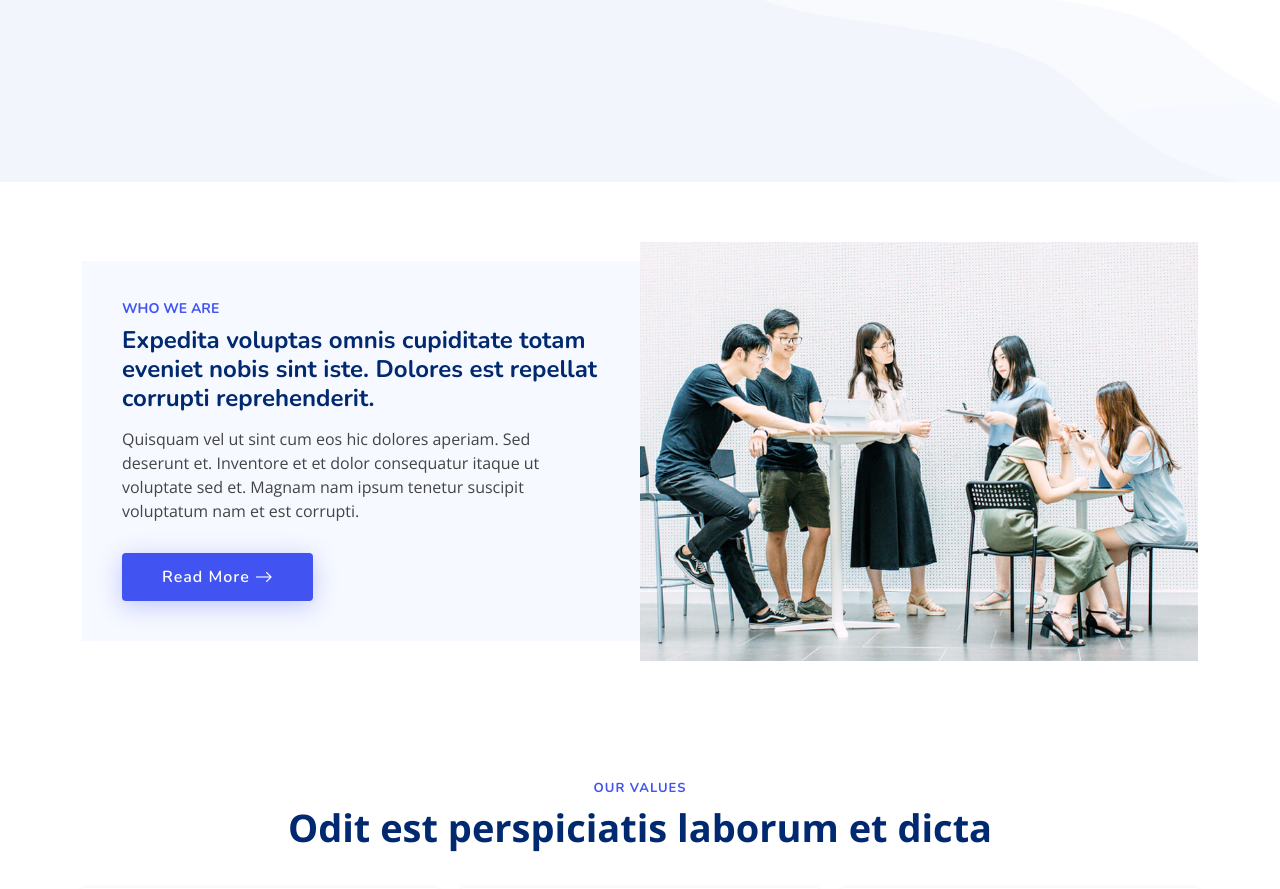
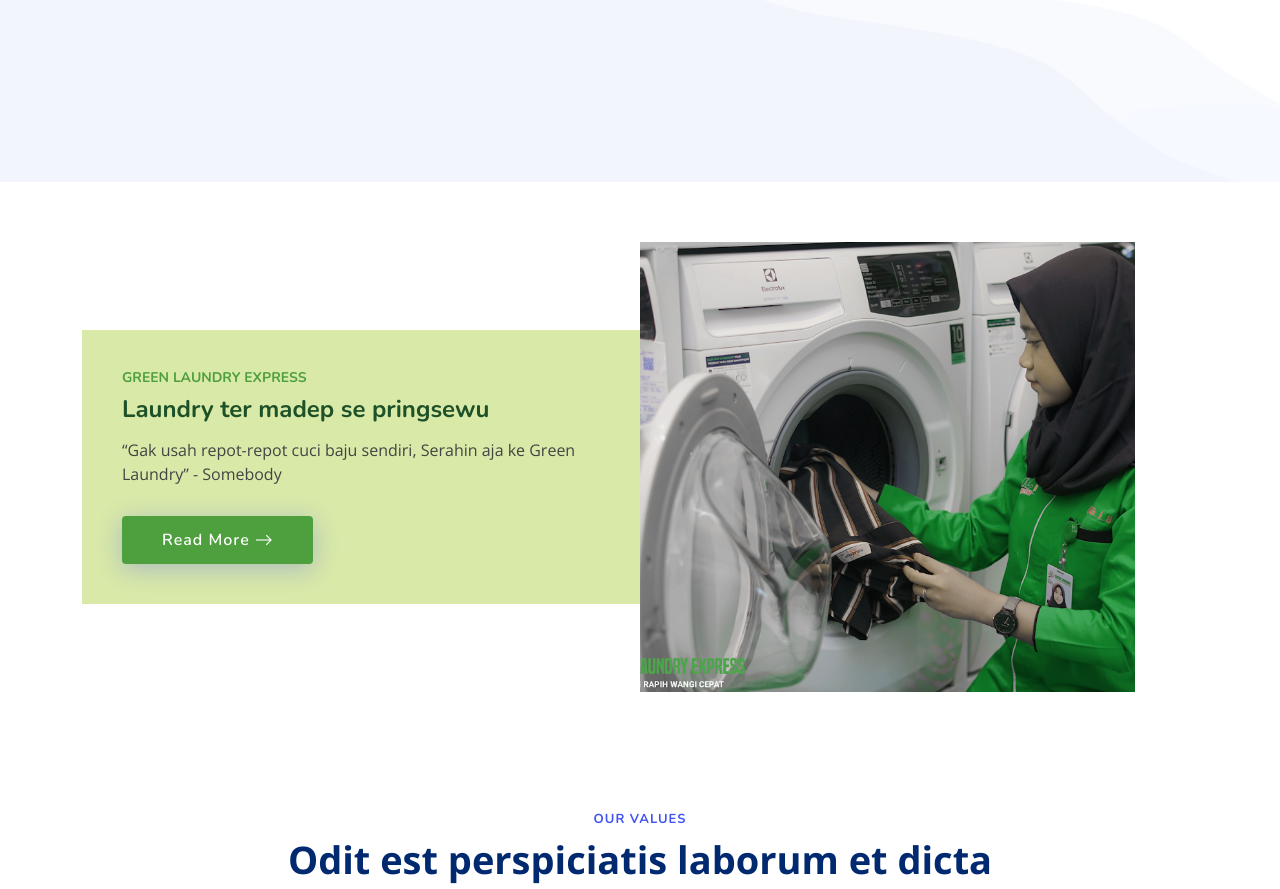
Before and after one commit to ArisIlham/green, a CodeIgniter app: page /green/ in a window 1280 px wide. Shown: the part 618-1507 px from the top of the page. Run offline with CodeIgniter, Linux system fonts and the light colour scheme.

Commit message:
edit service dan about

```diff
--- a/application/controllers/Welcome.php
+++ b/application/controllers/Welcome.php
@@ -2,6 +2,7 @@
 defined('BASEPATH') OR exit('No direct script access allowed');
 
 class Welcome extends CI_Controller {
+
 	public function index()
 	{
 		$this->load->view('header');
--- a/application/views/home.php
+++ b/application/views/home.php
@@ -37,10 +37,10 @@
 
           <div class="col-lg-6 d-flex flex-column justify-content-center" data-aos="fade-up" data-aos-delay="200">
             <div class="content">
-              <h3>Who We Are</h3>
-              <h2>Expedita voluptas omnis cupiditate totam eveniet nobis sint iste. Dolores est repellat corrupti reprehenderit.</h2>
+              <h3>Green Laundry Express</h3>
+              <h2>Laundry ter madep se pringsewu</h2>
               <p>
-                Quisquam vel ut sint cum eos hic dolores aperiam. Sed deserunt et. Inventore et et dolor consequatur itaque ut voluptate sed et. Magnam nam ipsum tenetur suscipit voluptatum nam et est corrupti.
+              “Gak usah repot-repot cuci baju sendiri, Serahin aja ke Green Laundry” - Somebody
               </p>
               <div class="text-center text-lg-start">
                 <a href="#" class="btn-read-more d-inline-flex align-items-center justify-content-center align-self-center">
@@ -52,7 +52,7 @@
           </div>
 
           <div class="col-lg-6 d-flex align-items-center" data-aos="zoom-out" data-aos-delay="200">
-            <img src="<?php echo base_url('/asset/assets/');?>assets/img/about.jpg" class="img-fluid" alt="">
+            <img src="<?php echo base_url('/asset/assets/');?>assets/img/bout.png" class="img-fluid" alt="" style="height:450px">
           </div>
 
         </div>
@@ -371,7 +371,7 @@
 
         <header class="section-header">
           <h2>Services</h2>
-          <p>Veritatis et dolores facere numquam et praesentium</p>
+          <p>Keuntungan Menjadi Member</p>
         </header>
 
         <div class="row gy-4">
@@ -379,8 +379,8 @@
           <div class="col-lg-4 col-md-6" data-aos="fade-up" data-aos-delay="200">
             <div class="service-box blue">
               <i class="ri-discuss-line icon"></i>
-              <h3>Nesciunt Mete</h3>
-              <p>Provident nihil minus qui consequatur non omnis maiores. Eos accusantium minus dolores iure perferendis tempore et consequatur.</p>
+              <h3>FREE ONGKIR </h3>
+              <p>Bebas ongkos antar - jemput selamanya untuk wilayah Kabupaten Pringsewu</p>
               <a href="#" class="read-more"><span>Read More</span> <i class="bi bi-arrow-right"></i></a>
             </div>
           </div>
@@ -388,8 +388,8 @@
           <div class="col-lg-4 col-md-6" data-aos="fade-up" data-aos-delay="300">
             <div class="service-box orange">
               <i class="ri-discuss-line icon"></i>
-              <h3>Eosle Commodi</h3>
-              <p>Ut autem aut autem non a. Sint sint sit facilis nam iusto sint. Libero corrupti neque eum hic non ut nesciunt dolorem.</p>
+              <h3>Promotions</h3>
+              <p>Anda berhak mendapatkan berbagai promo menarik dari Green Laundry Express.</p>
               <a href="#" class="read-more"><span>Read More</span> <i class="bi bi-arrow-right"></i></a>
             </div>
           </div>
@@ -397,39 +397,11 @@
           <div class="col-lg-4 col-md-6" data-aos="fade-up" data-aos-delay="400">
             <div class="service-box green">
               <i class="ri-discuss-line icon"></i>
-              <h3>Ledo Markt</h3>
-              <p>Ut excepturi voluptatem nisi sed. Quidem fuga consequatur. Minus ea aut. Vel qui id voluptas adipisci eos earum corrupti.</p>
+              <h3>Rewards </h3>
+              <p>Anda berhak mengikuti event tahunan Green Laundry Express untuk mendapatkan berbagai hadiah menarik</p>
               <a href="#" class="read-more"><span>Read More</span> <i class="bi bi-arrow-right"></i></a>
             </div>
           </div>
-
-          <div class="col-lg-4 col-md-6" data-aos="fade-up" data-aos-delay="500">
-            <div class="service-box red">
-              <i class="ri-discuss-line icon"></i>
-              <h3>Asperiores Commodi</h3>
-              <p>Non et temporibus minus omnis sed dolor esse consequatur. Cupiditate sed error ea fuga sit provident adipisci neque.</p>
-              <a href="#" class="read-more"><span>Read More</span> <i class="bi bi-arrow-right"></i></a>
-            </div>
-          </div>
-
-          <div class="col-lg-4 col-md-6" data-aos="fade-up" data-aos-delay="600">
-            <div class="service-box purple">
-              <i class="ri-discuss-line icon"></i>
-              <h3>Velit Doloremque.</h3>
-              <p>Cumque et suscipit saepe. Est maiores autem enim facilis ut aut ipsam corporis aut. Sed animi at autem alias eius labore.</p>
-              <a href="#" class="read-more"><span>Read More</span> <i class="bi bi-arrow-right"></i></a>
-            </div>
-          </div>
-
-          <div class="col-lg-4 col-md-6" data-aos="fade-up" data-aos-delay="700">
-            <div class="service-box pink">
-              <i class="ri-discuss-line icon"></i>
-              <h3>Dolori Architecto</h3>
-              <p>Hic molestias ea quibusdam eos. Fugiat enim doloremque aut neque non et debitis iure. Corrupti recusandae ducimus enim.</p>
-              <a href="#" class="read-more"><span>Read More</span> <i class="bi bi-arrow-right"></i></a>
-            </div>
-          </div>
-
         </div>
 
       </div>
--- a/asset/assets/assets/css/style.css
+++ b/asset/assets/assets/css/style.css
@@ -459,19 +459,19 @@ section {
 # About
 --------------------------------------------------------------*/
 .about .content {
-  background-color: #f6f9ff;
+  background-color: #D8E9A8;
   padding: 40px;
 }
 .about h3 {
   font-size: 14px;
   font-weight: 700;
-  color: #4154f1;
+  color: #4E9F3D;
   text-transform: uppercase;
 }
 .about h2 {
   font-size: 24px;
   font-weight: 700;
-  color: #012970;
+  color: #1e5128;
 }
 .about p {
   margin: 15px 0 30px 0;
@@ -483,7 +483,7 @@ section {
   border-radius: 4px;
   transition: 0.5s;
   color: #fff;
-  background: #4154f1;
+  background: #4E9F3D;
   box-shadow: 0px 5px 25px rgba(65, 84, 241, 0.3);
 }
 .about .btn-read-more span {
```
Also changed, not shown: asset/assets/assets/img/about.png (added), asset/assets/assets/img/bout.png (added).
